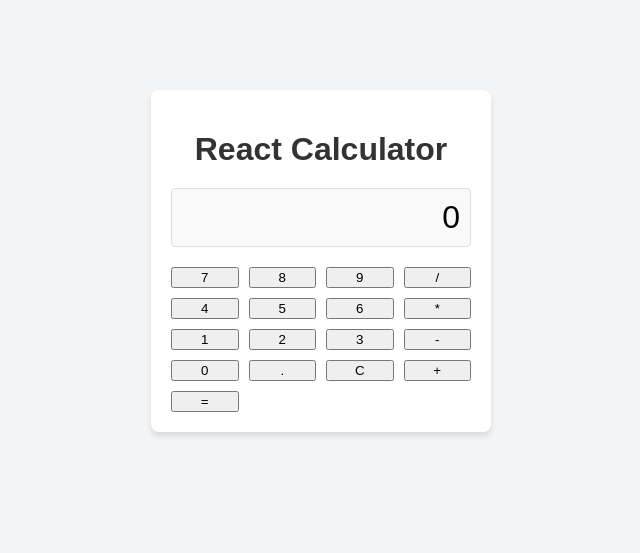
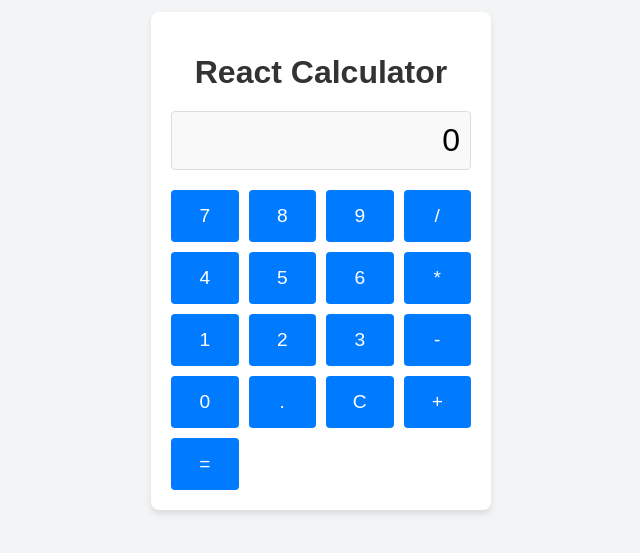
Before and after one commit to AleksandrKompanetc/calculator-app, a React (Create React App) app: page / in a window 1280 px wide. Shown: the part 139-692 px from the top of the page, without its empty margins (319-959 px from the left). Built offline with nearby package versions, Linux system fonts and the light colour scheme; the HTML template or start-up script is replaced by a standard one.

Commit message:
adding styles for buttons

```diff
--- a/src/App.css
+++ b/src/App.css
@@ -77,3 +77,22 @@ h1 {
   grid-template-columns: repeat(4, 1fr);
   gap: 10px;
 }
+
+button {
+  font-size: 1.2rem;
+  padding: 15px;
+  border: none;
+  border-radius: 4px;
+  background: #007bff;
+  color: white;
+  cursor: pointer;
+  transition: background 0.3s;
+}
+
+button:hover {
+  background: #0056b3;
+}
+
+button:active {
+  background: #004080;
+}
```
